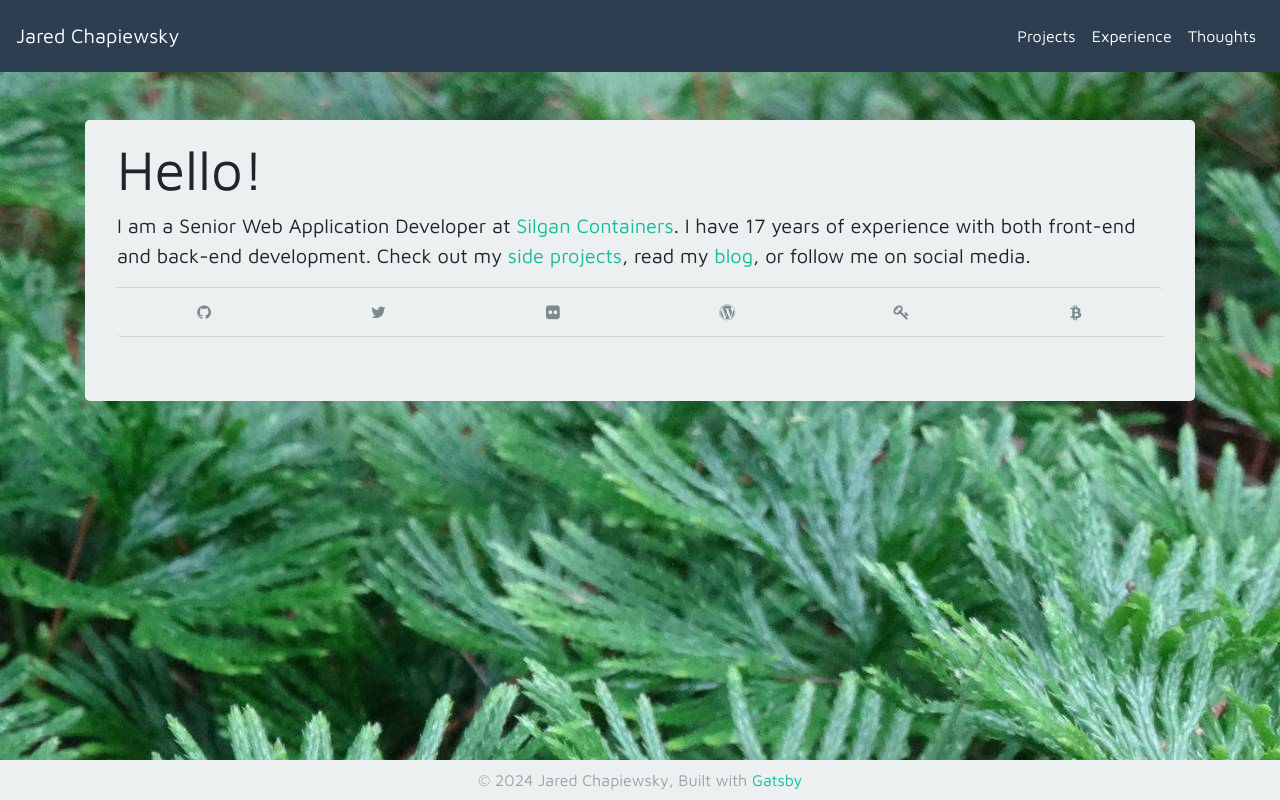
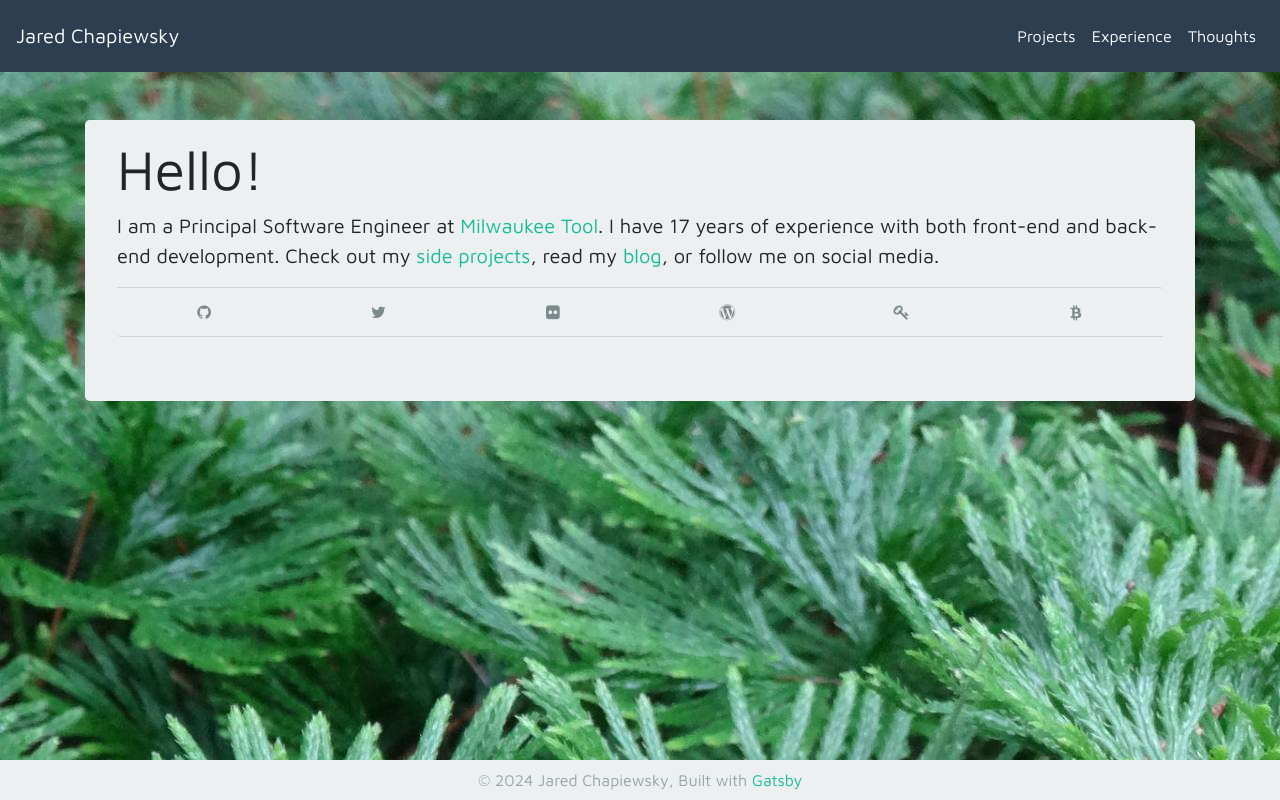
Before and after one commit to jpchip/personal-site, a Gatsby site: page / in a window 1280 px wide. Built offline with nearby package versions, Linux system fonts and the light colour scheme; Gatsby itself is replaced by a stand-in of ours.

Commit message:
Update index.js with new job

```diff
--- a/src/pages/index.js
+++ b/src/pages/index.js
@@ -15,7 +15,7 @@ const IndexPage = () => (
     <div className="jumbotron mt-5 pt-3">
       <h1 className="display-4">Hello!</h1>
       <p className="lead">
-        I am a Senior Web Application Developer at <a href="https://silgancontainers.com/">Silgan Containers</a>. I
+        I am a Principal Software Engineer at <a href="https://www.milwaukeetool.com/">Milwaukee Tool</a>. I
         have 17 years of experience with both front-end and back-end
         development. Check out my <Link to="/projects">side projects</Link>,
         read my <Link to="/blog">blog</Link>, or follow me on social media.
```
